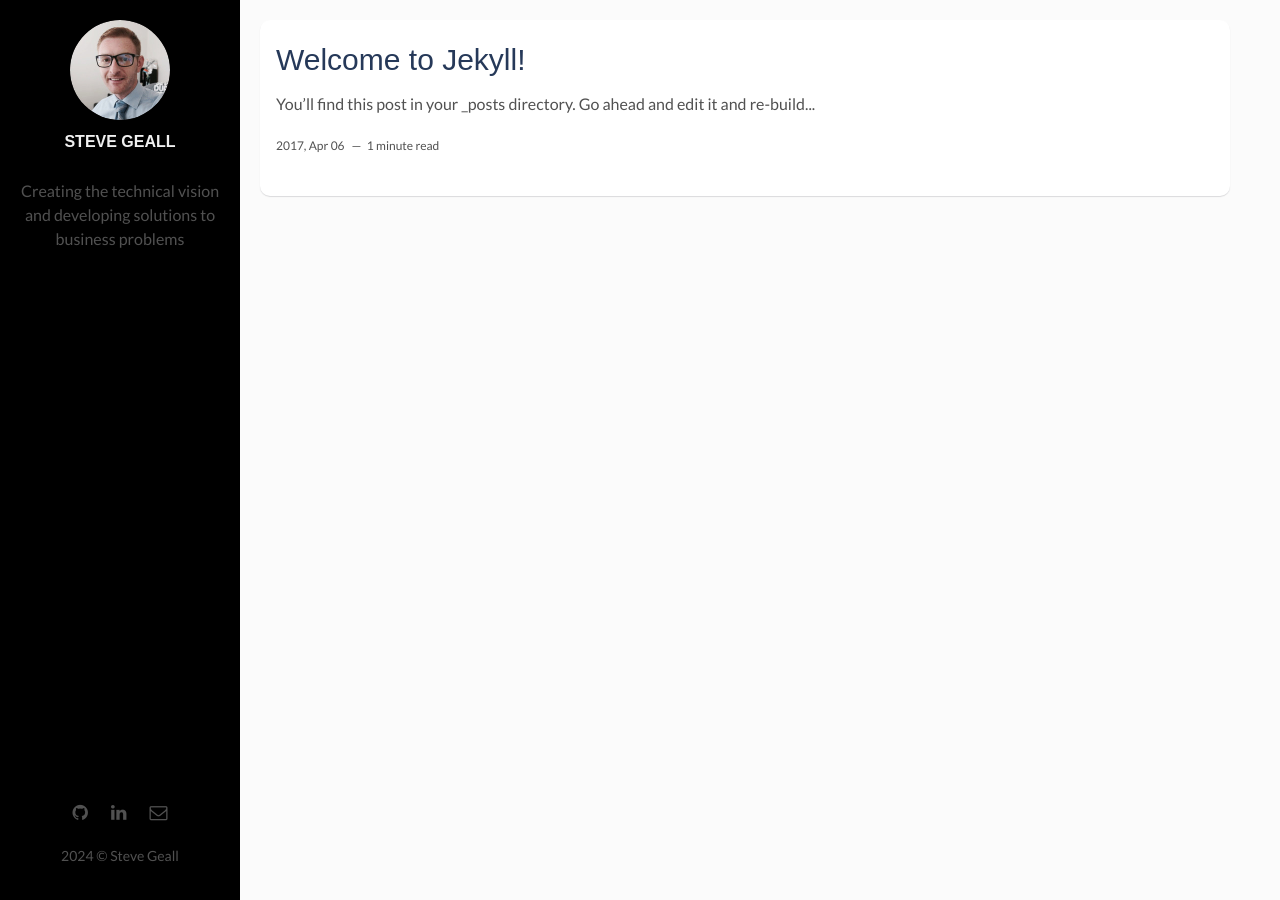
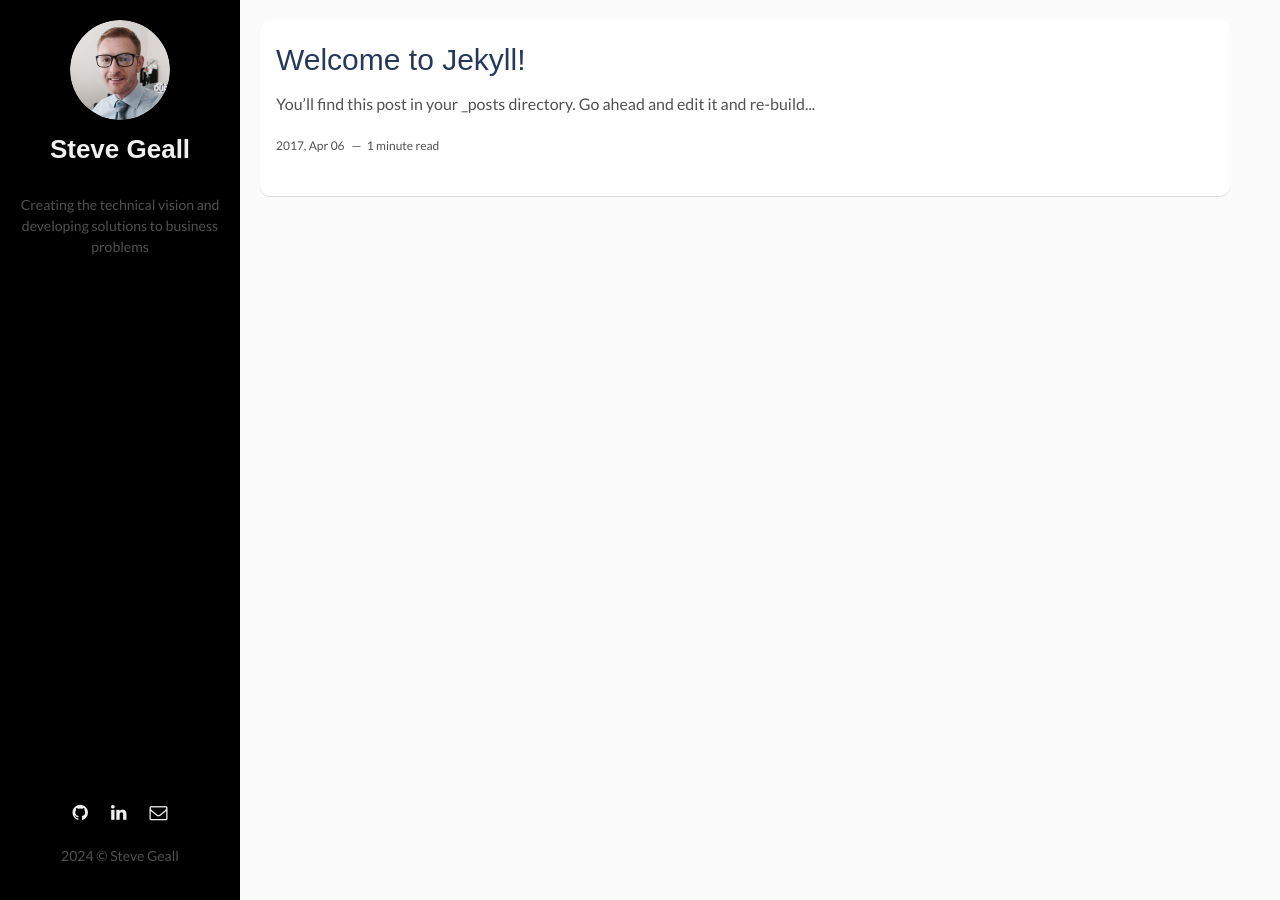
Before and after one commit to borough11/borough11.github.io, a Jekyll site: the page built from index.html, in a window 1280 px wide. Built offline with Jekyll 4.4.1, drawn with Linux system fonts in a browser that asks for light colours; the list of posts is cut into pages by our own code.

Commit message:
modified:   assets/css/main.css

```diff
--- a/assets/css/main.css
+++ b/assets/css/main.css
@@ -948,7 +948,7 @@
   -webkit-border-radius: 100%;
           border-radius: 100%;
   overflow: hidden;
-  background-color: #333030;
+  background-color: #000000;
 }
 
 .about img {
@@ -973,8 +973,8 @@
   margin: 0 0 10px;
   position: relative;
   padding-bottom: 15px;
-  font-size: 16px;
-  text-transform: uppercase;
+  font-size: 26px;
+  /*text-transform: uppercase;*/
   color: #f0f0f0;
   font-weight: 700;
 }
@@ -998,7 +998,7 @@
   */
 
 .about p {
-  font-size: 16px;
+  font-size: 14px;
   margin: 0 0 10px;
 }
 
@@ -1025,7 +1025,7 @@
 
 .contact .contact-title {
   position: relative;
-  color: #333030;
+  color: #f0f0f0;
   font-weight: 400;
   font-size: 12px;
   margin: 0 0 5px;
@@ -1080,7 +1080,7 @@
 }
 
 .contact ul li a {
-  color: #515151;
+  color: #f0f0f0;
   display: block;
   padding: 5px;
   font-size: 18px;
@@ -1090,7 +1090,7 @@
 }
 
 .contact ul li a:hover {
-  color: #333030;
+  color: #f0f0f0;
   -webkit-transform: scale(1.2);
       -ms-transform: scale(1.2);
           transform: scale(1.2);
```
